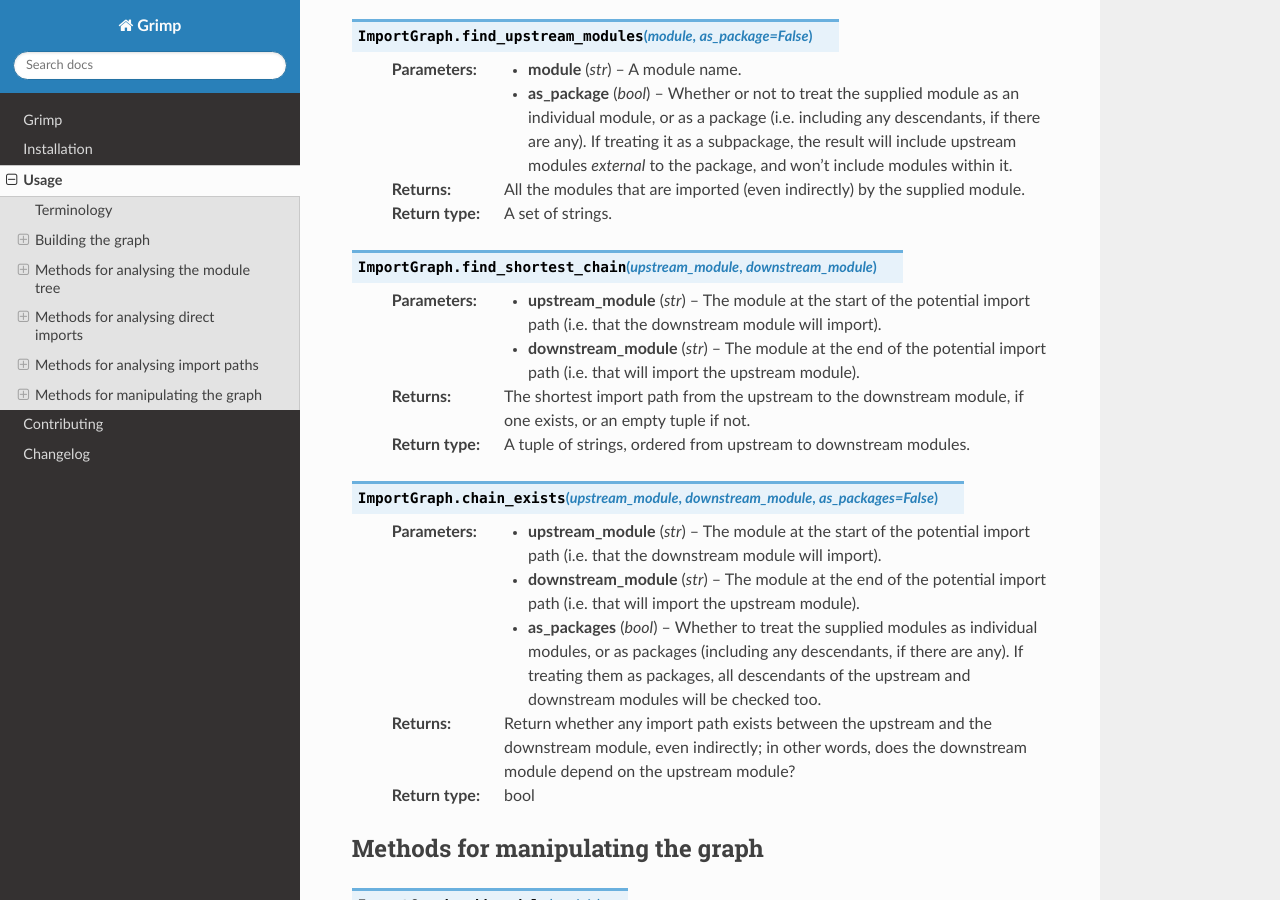
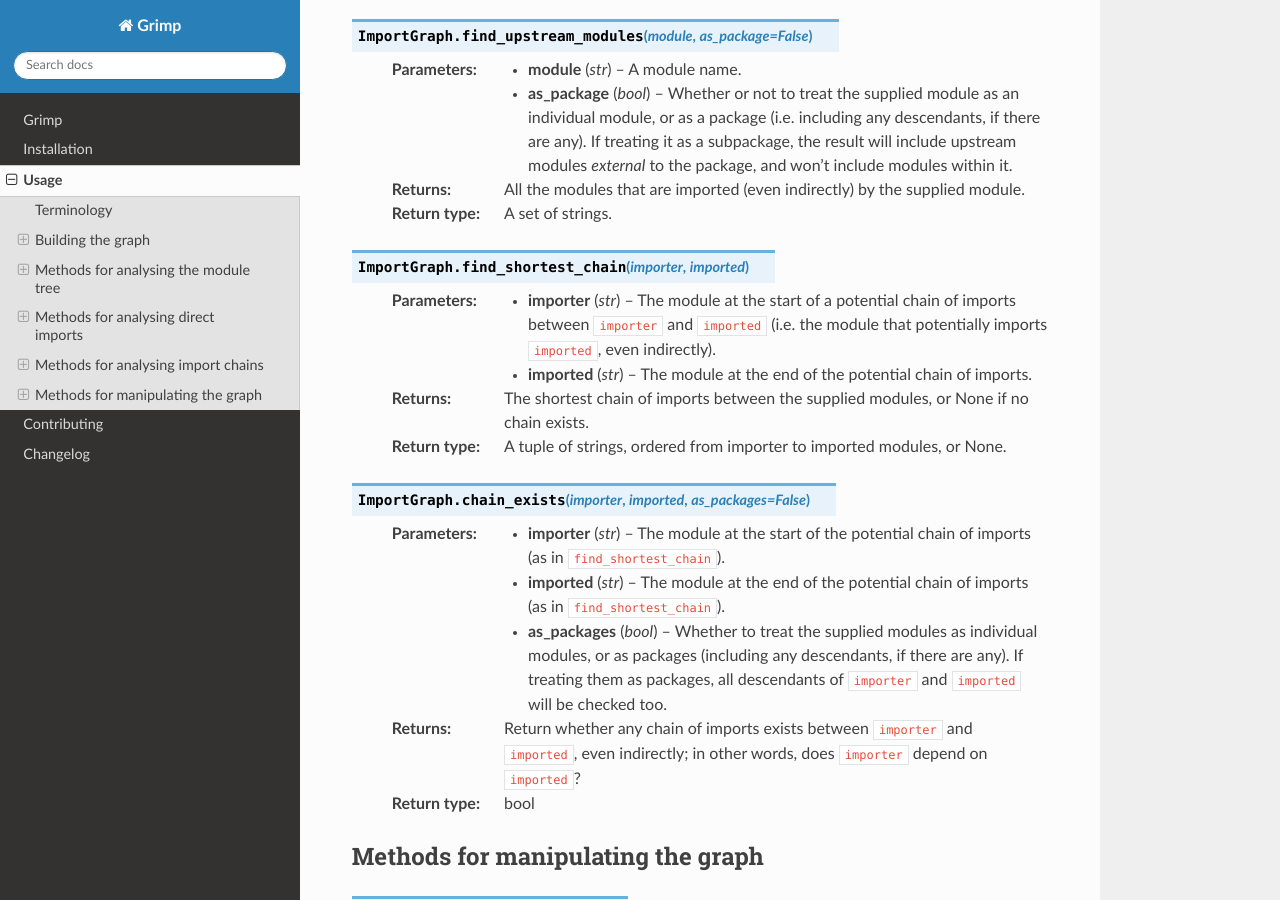
Before and after one commit to seddonym/grimp, a Sphinx documentation site: the page built from docs/usage.rst, in a window 1280 px wide and 900 px high, scrolled down 3219 px. Built offline with Sphinx 7.4.7 and the Read the Docs theme 2.0.0, drawn with Linux system fonts in a browser that asks for light colours; some of the changed text lies outside the part shown.

Commit message:
Updated docs to reflect get_shortest_chain and chain_exists

```diff
--- a/CHANGELOG.rst
+++ b/CHANGELOG.rst
@@ -35,3 +35,5 @@ latest
 ------
 * Rename get_shortest_path to get_shortest_chain.
 * Rename path_exists to chain_exists.
+* Rename and reorder the kwargs for get_shortest_chain and chain_exists.
+* Raise ValueError if modules with shared descendants are passed to chain_exists if as_packages=True.
--- a/README.rst
+++ b/README.rst
@@ -64,16 +64,14 @@ You may now use the graph object to analyse the package. Some examples::
         'somepackage.foobar',
     }
 
-    >>> graph.find_shortest_chain(upstream_module='somepackage.foobar',
-                                 downstream_module='somepackage.foo')
+    >>> graph.find_shortest_chain(importer='somepackage.foobar', imported='somepackage.foo')
     (
         'somepackage.foobar',
         'somepackage.baz',
         'somepackage.foo',
     )
 
-    >>> graph.get_import_details(importer='somepackage.foobar',
-                                 imported='somepackage.baz'))
+    >>> graph.get_import_details(importer='somepackage.foobar', imported='somepackage.baz'))
     [
         {
             'importer': 'somepackage.foobar',
--- a/docs/usage.rst
+++ b/docs/usage.rst
@@ -22,8 +22,8 @@ taken in part from `the official Python docs`_:
 - **Graph**: A graph `in the mathematical sense`_ of a collection of items with relationships between them. Grimp's
   ``ImportGraph`` is a directed graph of all the internal imports contained in a particular top level package.
 - **Direct Import**: An import from one module to another.
-- **Import Path**: A chain of imports between two modules, possibly via other modules. For example, if
-  ``mypackage.foo`` imports ``mypackage.bar``, which in turn imports ``mypackage.baz``, then there is an import path
+- **Import Chain**: A chain of imports between two modules, possibly via other modules. For example, if
+  ``mypackage.foo`` imports ``mypackage.bar``, which in turn imports ``mypackage.baz``, then there is an import chain
   between ``mypackage.foo`` and ``mypackage.baz``.
 
 .. _the official Python docs: https://docs.python.org/3/tutorial/modules.html
@@ -123,8 +123,8 @@ Methods for analysing direct imports
     :return: A list of the details of every direct import between two modules.
     :rtype: List of dictionaries.
 
-Methods for analysing import paths
-----------------------------------
+Methods for analysing import chains
+-----------------------------------
 
 .. py:function:: ImportGraph.find_downstream_modules(module, as_package=False)
 
@@ -155,28 +155,24 @@ Methods for analysing import paths
     :return: All the modules that are imported (even indirectly) by the supplied module.
     :rtype: A set of strings.
 
-.. py:function:: ImportGraph.find_shortest_chain(upstream_module, downstream_module)
+.. py:function:: ImportGraph.find_shortest_chain(importer, imported)
 
-    :param str upstream_module: The module at the start of the potential import path (i.e. that the
-        downstream module will import).
-    :param str downstream_module: The module at the end of the potential import path (i.e. that will import
-        the upstream module).
-    :return: The shortest import path from the upstream to the downstream module,
-             if one exists, or an empty tuple if not.
-    :rtype: A tuple of strings, ordered from upstream to downstream modules.
+    :param str importer: The module at the start of a potential chain of imports between ``importer`` and ``imported``
+        (i.e. the module that potentially imports ``imported``, even indirectly).
+    :param str imported: The module at the end of the potential chain of imports.
+    :return: The shortest chain of imports between the supplied modules, or None if no chain exists.
+    :rtype: A tuple of strings, ordered from importer to imported modules, or None.
 
-.. py:function:: ImportGraph.chain_exists(upstream_module, downstream_module, as_packages=False)
+.. py:function:: ImportGraph.chain_exists(importer, imported, as_packages=False)
 
-    :param str upstream_module: The module at the start of the potential import path (i.e. that the
-        downstream module will import).
-    :param str downstream_module: The module at the end of the potential import path (i.e. that will import
-        the upstream module).
+    :param str importer: The module at the start of the potential chain of imports (as in ``find_shortest_chain``).
+    :param str imported: The module at the end of the potential chain of imports (as in ``find_shortest_chain``).
     :param bool as_packages: Whether to treat the supplied modules as individual modules,
          or as packages (including any descendants, if there are any). If
-         treating them as packages, all descendants of the upstream and
-         downstream modules will be checked too.
-    :return:  Return whether any import path exists between the upstream and the downstream module,
-        even indirectly; in other words, does the downstream module depend on the upstream module?
+         treating them as packages, all descendants of ``importer`` and
+         ``imported`` will be checked too.
+    :return:  Return whether any chain of imports exists between ``importer`` and ``imported``,
+        even indirectly; in other words, does ``importer`` depend on ``imported``?
     :rtype: bool
 
 Methods for manipulating the graph
--- a/src/grimp/__init__.py
+++ b/src/grimp/__init__.py
@@ -1,4 +1,4 @@
 __version__ = '1.0b4'
 
-from .domain.valueobjects import Module, DirectImport, ImportPath  # noqa: F401
+from .domain.valueobjects import Module, DirectImport, ImportChain  # noqa: F401
 from .main import build_graph  # noqa: F401
```
Also changed, not shown: 3 other files.
